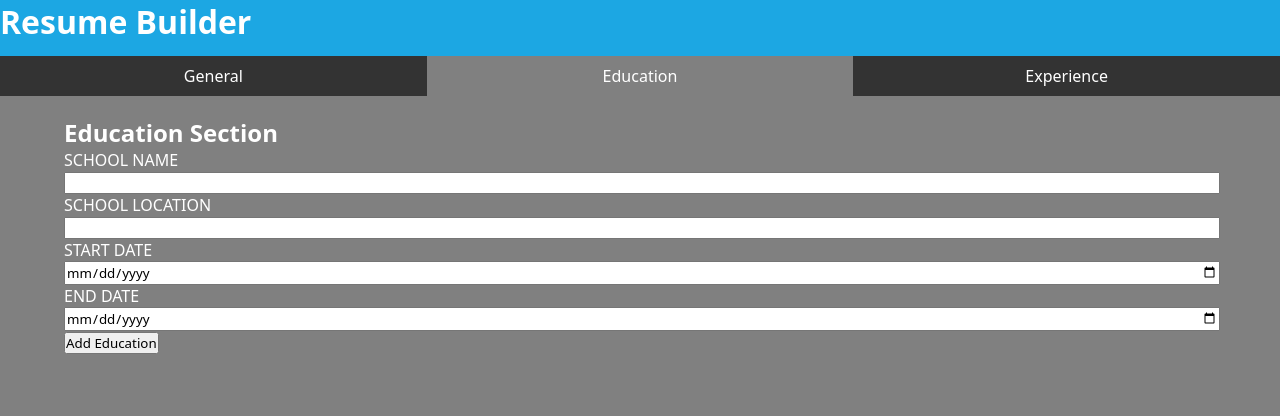
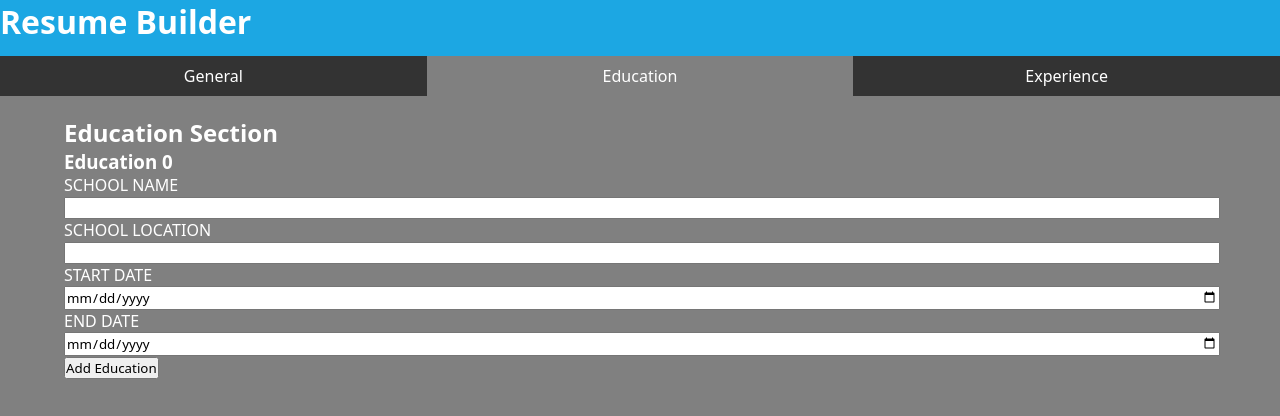
Before and after one commit to ImExtraPolite3/resume-builder, a React (Vite) app: page / in a window 1280 px wide. Both pictures are taken after a click on the button "Education". Shown: the top 416 px of the page. Built offline with nearby package versions, Linux system fonts and the light colour scheme.

Commit message:
create div for education and experience

```diff
--- a/src/App.jsx
+++ b/src/App.jsx
@@ -156,10 +156,15 @@ function App() {
             <h2>Education Section</h2>
 
             {educationList.map((education, index) => (
+              <>
+                <div className={`education${index}`}>
+                  <h3>{`Education ${index}`}</h3>
                   <EducationInfo
                     key={index}
                     onChange={(e) => handleEducationChange(index, e)}
                   />
+                </div>
+              </>
             ))}
             <button onClick={handleNewEducation}>Add Education</button>
           </div>
@@ -168,10 +173,15 @@ function App() {
 
             {experienceList.map((e, index) => {
               return (
+                <>
+                  <div className={`experience${index}`}>
+                    <h3>{`Company ${index}`}</h3>
                     <ExperienceInfo
                       key={index}
                       onChange={(e) => handleExperienceChange(index, e)}
                     />
+                  </div>
+                </>
               );
             })}
             <button onClick={handleNewExperience}>add experience</button>
```
Lines whose indentation alone changed are shown as unchanged.
